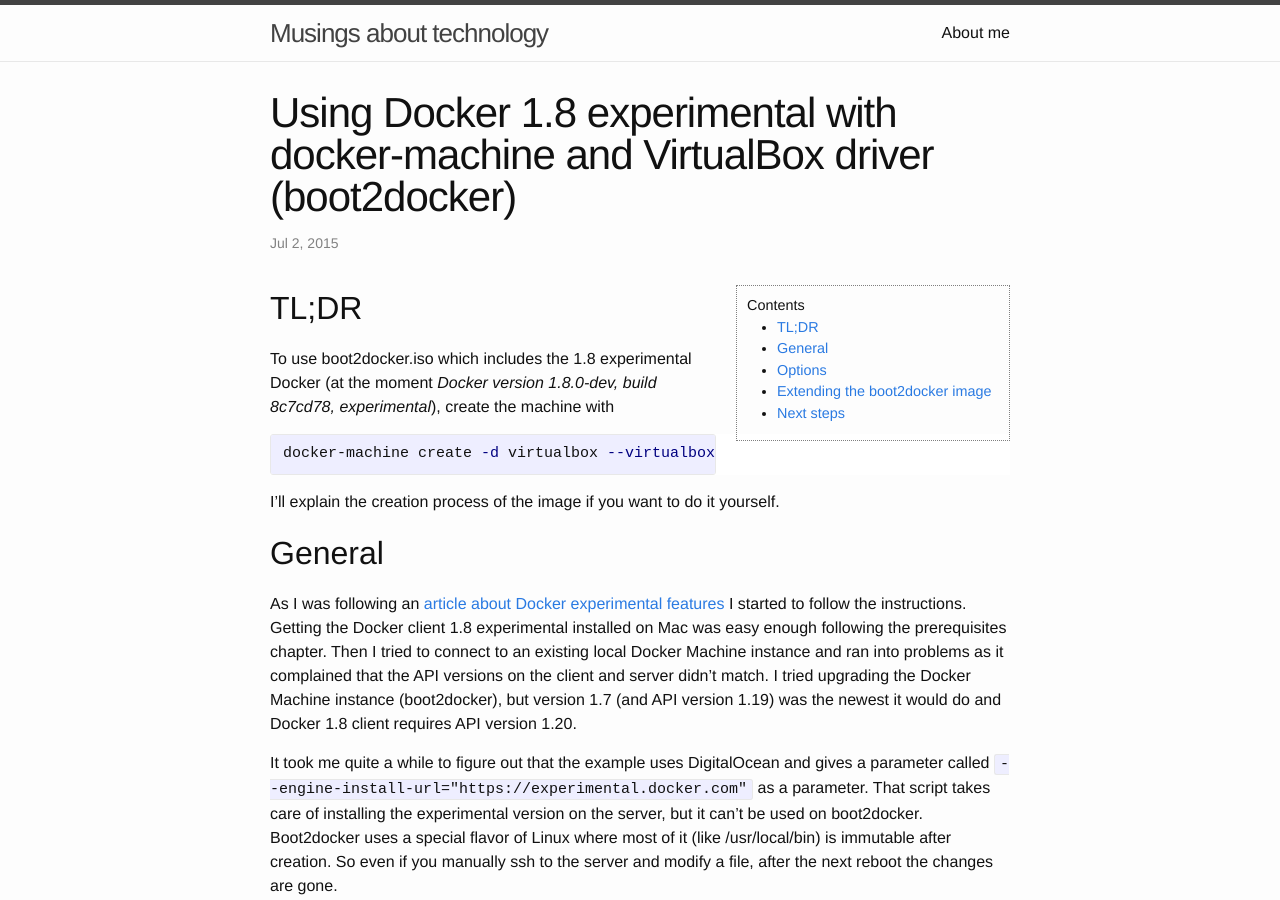
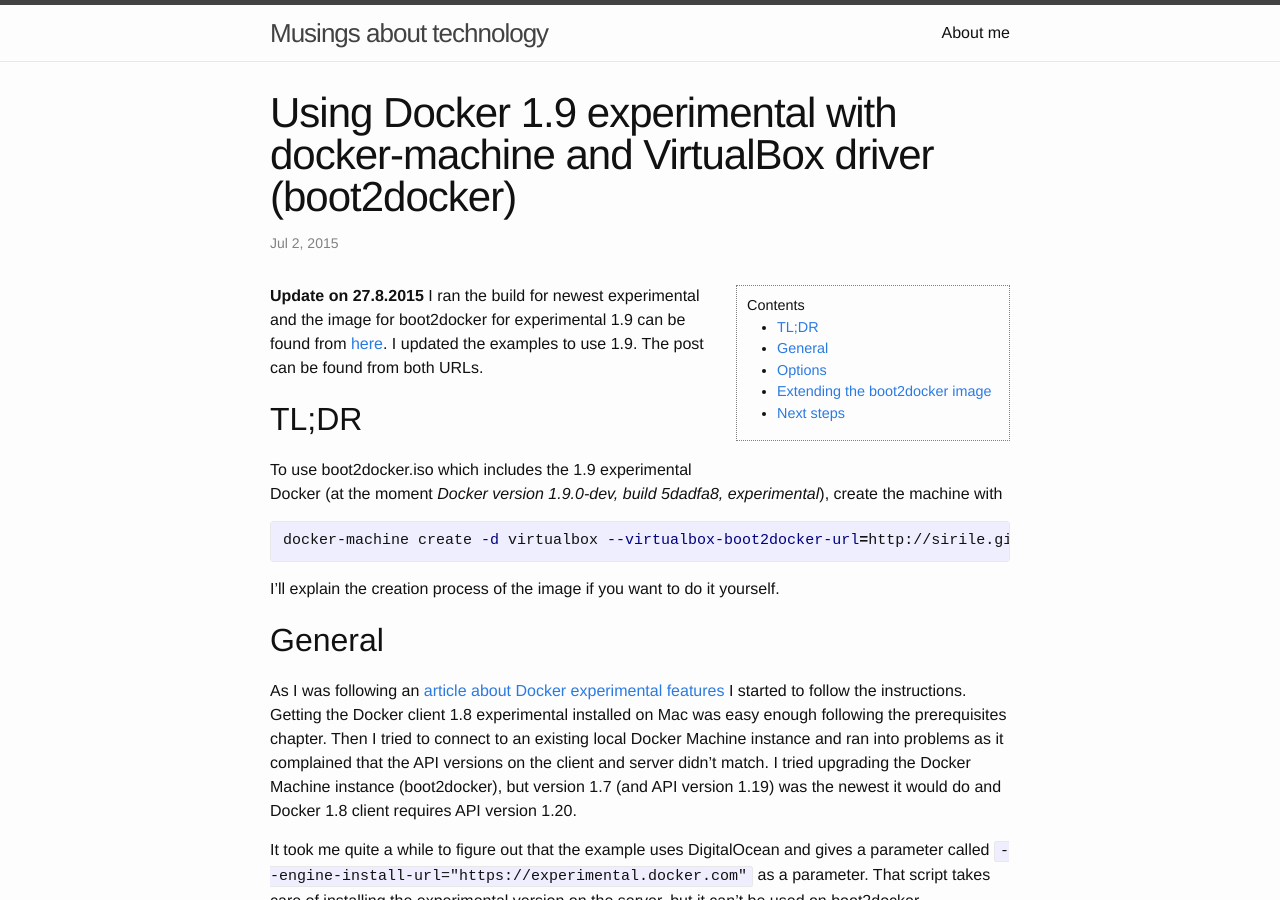
Before and after one commit to SirIle/sirile.github.io, a Jekyll site: the page built from _posts/2015-07-02-using-docker-18-experimental-with-docker-machine-and-virtualbox-driver-boot2docker.markdown, in a window 1280 px wide and 900 px high. Built offline with Jekyll 4.4.1, drawn with Linux system fonts in a browser that asks for light colours; nearby versions of some CDN libraries; some of the changed text lies outside the part shown.

Commit message:
Updated the experimental to Docker 1.9 and added a link.

```diff
--- a/_posts/2015-07-02-using-docker-18-experimental-with-docker-machine-and-virtualbox-driver-boot2docker.markdown
+++ b/_posts/2015-07-02-using-docker-18-experimental-with-docker-machine-and-virtualbox-driver-boot2docker.markdown
@@ -1,7 +1,6 @@
 ---
 layout: post
-title: Using Docker 1.8 experimental with docker-machine and VirtualBox driver (boot2docker)
-date: '2015-07-02 15:05'
+title: Using Docker 1.9 experimental with docker-machine and VirtualBox driver (boot2docker)
 commentIssueId: 5
 ---
 
@@ -13,12 +12,14 @@ Contents
 {:toc}
 </div>
 
+**Update on 27.8.2015** I ran the build for newest experimental and the image for boot2docker for experimental 1.9 can be found from [here](http://sirile.github.io/files/boot2docker-1.9.iso). I updated the examples to use 1.9. The post can be found from both URLs.
+
 ## TL;DR
 
-To use boot2docker.iso which includes the 1.8 experimental Docker (at the moment _Docker version 1.8.0-dev, build 8c7cd78, experimental_), create the machine with
+To use boot2docker.iso which includes the 1.9 experimental Docker (at the moment _Docker version 1.9.0-dev, build 5dadfa8, experimental_), create the machine with
 
 {% highlight bash %}
-docker-machine create -d virtualbox --virtualbox-boot2docker-url=http://sirile.github.io/files/boot2docker-1.8.iso dev
+docker-machine create -d virtualbox --virtualbox-boot2docker-url=http://sirile.github.io/files/boot2docker-1.9.iso dev
 {% endhighlight %}
 
 I'll explain the creation process of the image if you want to do it yourself.
@@ -57,11 +58,11 @@ docker build -t my-boot2docker-img .
 the new image can be exported with
 
 {% highlight bash %}
-docker run --rm my-boot2docker-img > boot2docker-1.8.iso
+docker run --rm my-boot2docker-img > boot2docker-1.9.iso
 {% endhighlight %}
 
-The resulting file is the one [hosted here](http://sirile.github.io/files/boot2docker-1.8.iso).
+The resulting file is the one [hosted here](http://sirile.github.io/files/boot2docker-1.9.iso).
 
 ## Next steps
 
-The same script can be used to update the boot2docker.iso to the latest experimental Docker executable release, it's not tied to 1.8.
+The same script can be used to update the boot2docker.iso to the latest experimental Docker executable release, it's not tied to 1.9.
--- /dev/null
+++ b/_posts/2015-08-27-using-docker-19-experimental-with-docker-machine-and-virtualbox-driver-boot2docker.markdown
@@ -0,0 +1 @@
+2015-07-02-using-docker-18-experimental-with-docker-machine-and-virtualbox-driver-boot2docker.markdown
```
